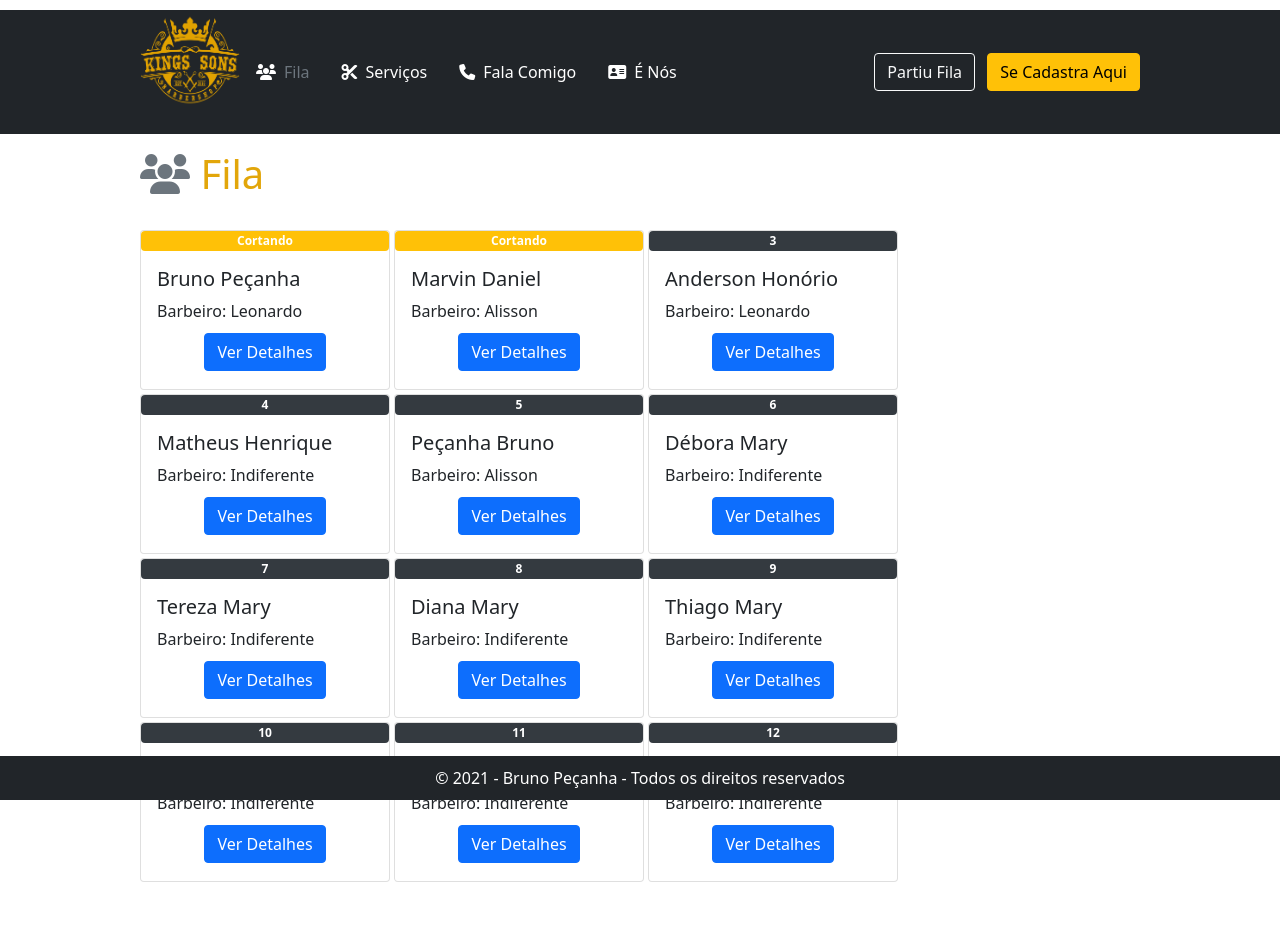
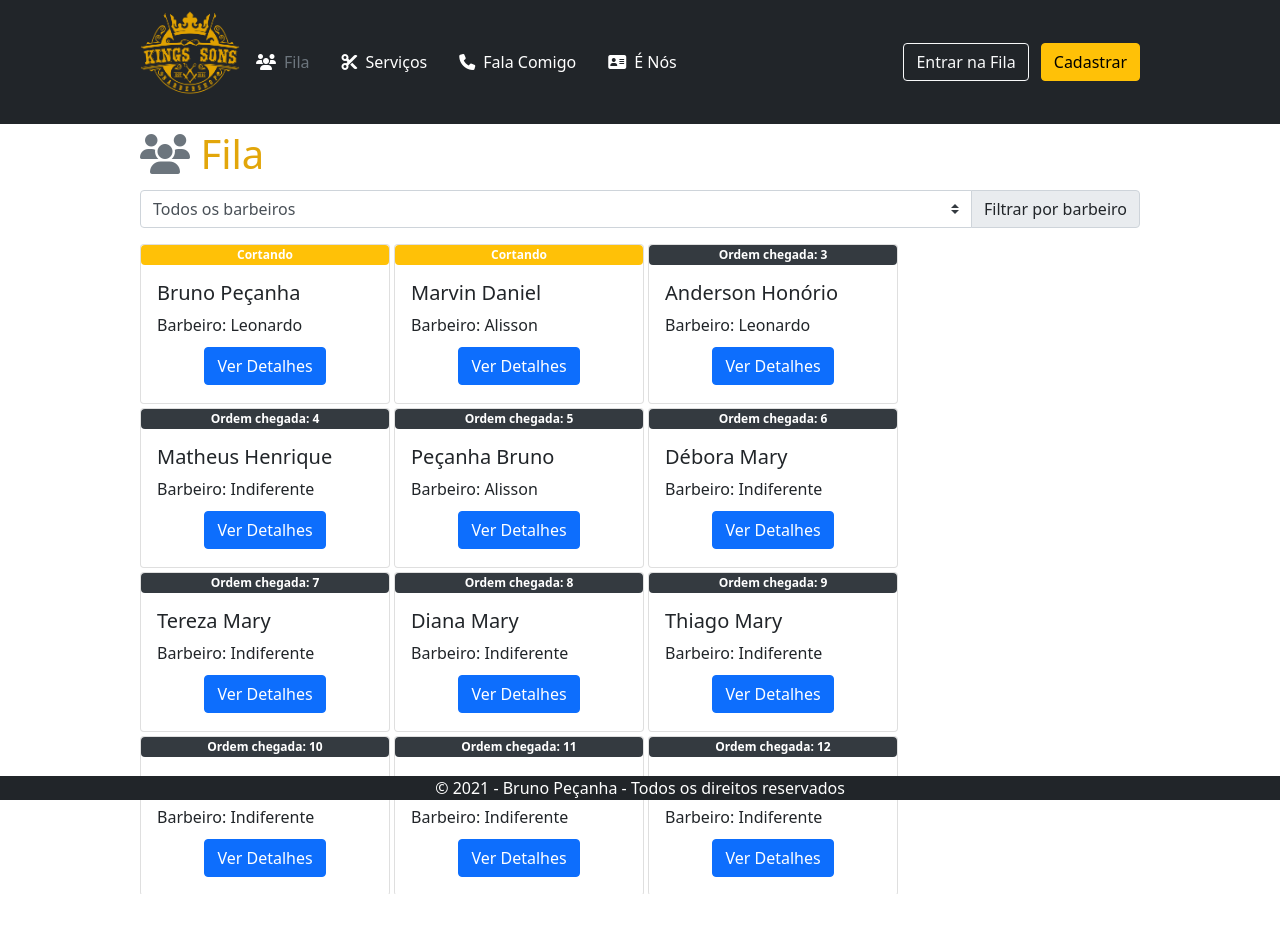
Before and after one commit to BrunoPecanha/WebBarberShop.App, an Angular app: page /queue in a window 1280 px wide. Built offline with nearby package versions, Linux system fonts and the light colour scheme.

Commit message:
🎨 Inclui filtro por barbeiro ( layout )

```diff
--- a/src/app/app.module.ts
+++ b/src/app/app.module.ts
@@ -10,6 +10,8 @@ import { HttpClientModule } from '@angular/common/http';
 import { rootRouterConfig } from './app.route';
 import { LoginComponent } from './components/login/login.component';
 import { QueueComponent } from './components/queue/queue.component';
+import { ServicosComponent } from './components/servicos/servicos.component';
+
 
 @NgModule({
   declarations: [
@@ -17,7 +19,8 @@ import { QueueComponent } from './components/queue/queue.component';
     CompanyComponent,
     RegisterComponent,
     LoginComponent,
-    QueueComponent
+    QueueComponent,
+    ServicosComponent
   ],
   imports: [
     HttpClientModule,
--- a/src/app/components/queue/queue.component.html
+++ b/src/app/components/queue/queue.component.html
@@ -1,16 +1,31 @@
 <div class="container col-12" style="margin-top: 70px;">
-  <h1 class="pb-4"><i class="fas fa-users text-muted" style="color: #131212;"></i> Fila</h1>
+  <div class="row">
+      <div class="col-10">
+        <h1 class="pb-1"><i class="fas fa-users text-muted" style="color: #131212;"></i> Fila</h1>
+      </div>
+        <div class="input-group mb-3">
+          <select class="custom-select" ng-model="barbeiros">
+            <option value="-1">Todos os barbeiros</option>
+            <option *ngFor="let barbeiro of barbeiros" [ngValue]="barbeiro.id">
+              {{ barbeiro.nome }} - {{barbeiro.apelido}}
+            </option>
+          </select>
+          <div class="input-group-append">
+            <label class="input-group-text" for="barbeirolabel">Filtrar por barbeiro</label>
+          </div>
+        </div>
+  </div>
 
-      <div class="d-flex flex-wrap" style="height: 655px; overflow: auto;">
+      <div class="d-flex flex-wrap" style="height: 650px; overflow: auto;">
         <div *ngFor="let costumer of clientes" class="pr-1 pb-1">
             <div class="card"  data-toggle="tooltip" data-placement="top"  style="width: 250px; height: 160px;">
                 <span *ngIf="costumer.ematendomento" class="badge badge-warning badge-pill">Cortando</span>
-                <span *ngIf="!costumer.ematendomento"  class="badge badge-dark badge-pill">{{costumer.posicao}}</span>
+                <span *ngIf="!costumer.ematendomento"  class="badge badge-dark badge-pill">Ordem chegada: {{costumer.posicao}}</span>
                 <div class="card-body">
                   <h5 class="card-title">{{ costumer.nome}} {{costumer.sobrenome}}</h5>
                   <span class="card-subtitle mb-2 text-muted" class="pb-1">Barbeiro: {{costumer.barbeiro}}</span>
                   <div style="text-align: center; margin-top: 10px;">
-                    <button type="button" class="btn btn-primary popover-test" (click)="recuperarServicosCliente(costumer.posicao)" data-toggle="modal" data-target="#ExemploModalCentralizado">
+                    <button type="button" class="btn btn-primary popover-test" (click)="recuperarServicosCliente(costumer.posicao)" data-toggle="modal" data-target="#detalhe">
                       Ver Detalhes
                     </button>
                   </div>
@@ -20,11 +35,11 @@
       </div>
 
    <!-- Modal Serviços -->
-   <div class="modal fade" id="ExemploModalCentralizado" tabindex="-1" role="dialog" aria-labelledby="TituloModalCentralizado" aria-hidden="true">
+   <div class="modal fade" id="detalhe" tabindex="-1" role="dialog" aria-labelledby="ServicosCliente" aria-hidden="true">
     <div class="modal-dialog modal-dialog-centered" role="document">
       <div class="modal-content">
         <div class="modal-header">
-          <h5 class="modal-title pr-5" id="TituloModalCentralizado">Serviços desse cliente</h5>
+          <h5 class="modal-title pr-5" id="ServicosCliente">Serviços desse cliente</h5>
           <span *ngIf="cliente && cliente.ematendomento">
             <small>Iniciado às {{cliente.inicioem}}</small>
           </span>
@@ -43,4 +58,27 @@
       </div>
     </div>
   </div>
+
+   <!-- Modal Filtro -->
+   <div class="modal fade" id="filtro" tabindex="-1" role="dialog" aria-labelledby="filtroCards" aria-hidden="true">
+    <div class="modal-dialog modal-dialog-centered" role="document">
+      <div class="modal-content">
+        <div class="modal-header">
+          <h5 class="modal-title pr-5" id="filtro">Ordenar por barbeiro</h5>
+
+          <button type="button" class="close" data-dismiss="modal" aria-label="Fechar">
+            <span aria-hidden="true">&times;</span>
+          </button>
+        </div>
+        <div class="modal-body">
+          <!-- <div *ngFor="let service of servicosClienteSelecionado">
+            <small class="card-text">{{service.nome}}</small>
+          </div>   -->
+        </div>
+        <div class="modal-footer">
+          <button type="button" class="btn btn-secondary" data-dismiss="modal">OK</button>
+        </div>
+      </div>
+    </div>
+  </div>
 </div>
--- a/src/app/components/queue/queue.component.ts
+++ b/src/app/components/queue/queue.component.ts
@@ -7,14 +7,35 @@ import { Component, OnInit } from '@angular/core';
 })
 export class QueueComponent implements OnInit {
 
-  cliente: any;
-  servicosClienteSelecionado: any;
+
 
   recuperarServicosCliente(posicao: number): void {
       var clienteLista = this.clientes.find(x => x.posicao === posicao);
       this.cliente = clienteLista
       this.servicosClienteSelecionado = (clienteLista !== undefined && clienteLista.servicos !== undefined) ? clienteLista.servicos : ''
   }
+
+  filtrarPorBarbeiro(barbeiro: string): void {
+      this.clientes.find
+  }
+
+  cliente: any;
+  servicosClienteSelecionado: any;
+  barbeiros = [ {
+    id: 1,
+    nome: 'Leonardo',
+    apelido: 'Neymar'
+  },
+  {
+    id: 2,
+    nome: 'Alisson',
+    apelido: 'Neguinho'
+  },
+  {
+    id: 3,
+    nome: 'Giovanny',
+    apelido: 'Angolano'
+  }]
 
   clientes = [
     {
--- /dev/null
+++ b/src/app/components/servicos/servicos.component.html
@@ -0,0 +1 @@
+<p>servicos works!</p>
--- /dev/null
+++ b/src/app/components/servicos/servicos.component.ts
@@ -0,0 +1,15 @@
+import { Component, OnInit } from '@angular/core';
+
+@Component({
+  selector: 'app-servicos',
+  templateUrl: './servicos.component.html',
+  styleUrls: ['./servicos.component.css']
+})
+export class ServicosComponent implements OnInit {
+
+  constructor() { }
+
+  ngOnInit(): void {
+  }
+
+}
--- a/src/index.html
+++ b/src/index.html
@@ -21,8 +21,8 @@
 
 <body>
   <!-- <div>TESTE</div>
-  <div class="d-none d-md-block">  -->
-  <div style="padding-top: 20px;">
+  <div class="d-none d-md-block">
+  <div style="padding-top: 20px;"> -->
   <style>
 
      body{
@@ -31,13 +31,13 @@
     }
     .container{
         width: 80%;
-        margin: 0 auto; /* Center the DIV horizontally */
+        margin: 0 auto;
     }
     .fixed-footer{
         width: 100%;
         position: fixed;
         background:  #212529;
-        padding: 10px 0;
+        padding: 0px 0;
         color: #fff;
     }
 
@@ -45,9 +45,9 @@
         width: 100%;
         position: fixed;
         background:  white;
-        padding: 10px 0;
+        padding: 0px 0;
         color: #fff;
-        z-index: 999;
+        z-index: 999px;
     }
     .fixed-header{
         top: 0;
@@ -56,7 +56,7 @@
     .fixed-footer{
         bottom: 0;
     }
-    /* Some more styles to beutify this example */
+
     nav a{
         color: #fff;
         text-decoration: none;
@@ -64,15 +64,15 @@
         display: inline-block;
     }
     .container p{
-        line-height: 200px; /* Create scrollbar to test positioning */
+        line-height: 200px;
     }
   </style>
-   <div class="fixed-header pb-2">
-    <header class="p-0 bg-dark text-white">
-      <div class="container">
+   <div class="fixed-header pt-0">
+    <header class="pt-0 bg-dark text-white">
+      <div class="container col-12">
         <div class="d-flex flex-wrap align-items-center justify-content-lg-start">
           <span>
-            <img class="mb-4" src="../assets/logo.png" alt="King's Sons" width="100" height="100px">
+            <img class="mb-4" src="../assets/logo.png" alt="King's Sons" width="100" height="100px" style="padding-top: 5px;">
           </span>
           <ul class="nav col-12 col-lg-auto me-lg-auto mb-10  mb-md-0">
             <li><a href="/queue" class="nav-link px-3 text-secondary"><i class="fas fa-users pr-2" style="color: #fff;"></i>Fila</a></li>
@@ -81,8 +81,8 @@
             <li><a href="/whoweare" class="nav-link px-3 text-white"><i class="fas fa-address-card pr-2" style="color: #fff;" ></i>É Nós</a></li>
           </ul>
           <div class="text-end">
-            <a href="/login" type="button" class="btn btn-outline-light me-2">Partiu Fila</a>
-            <a href="/register" type="button" class="btn btn-warning">Se Cadastra Aqui</a>
+            <a href="/login" type="button" class="btn btn-outline-light me-2">Entrar na Fila</a>
+            <a href="/register" type="button" class="btn btn-warning">Cadastrar</a>
           </div>
         </div>
       </div>
```
Also changed, not shown: src/app/components/servicos/servicos.component.css (added).
